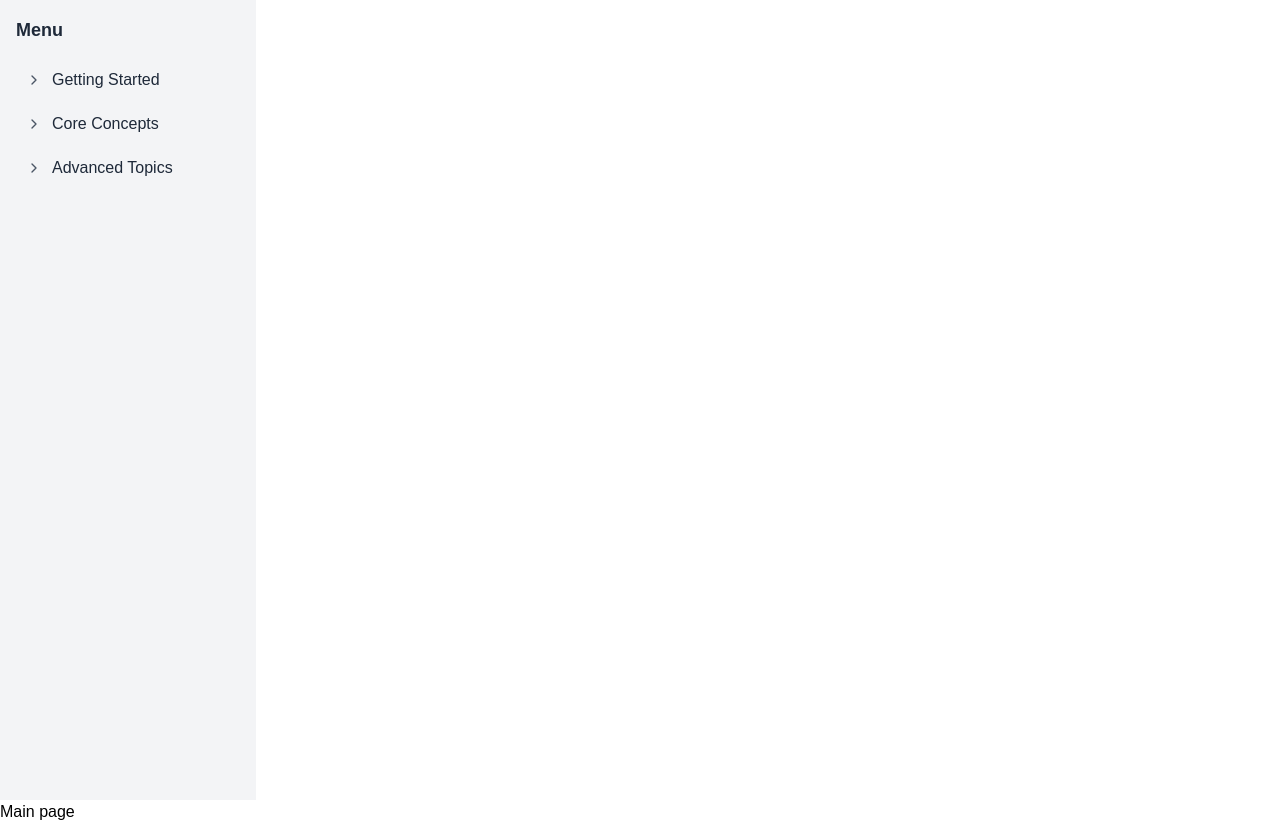
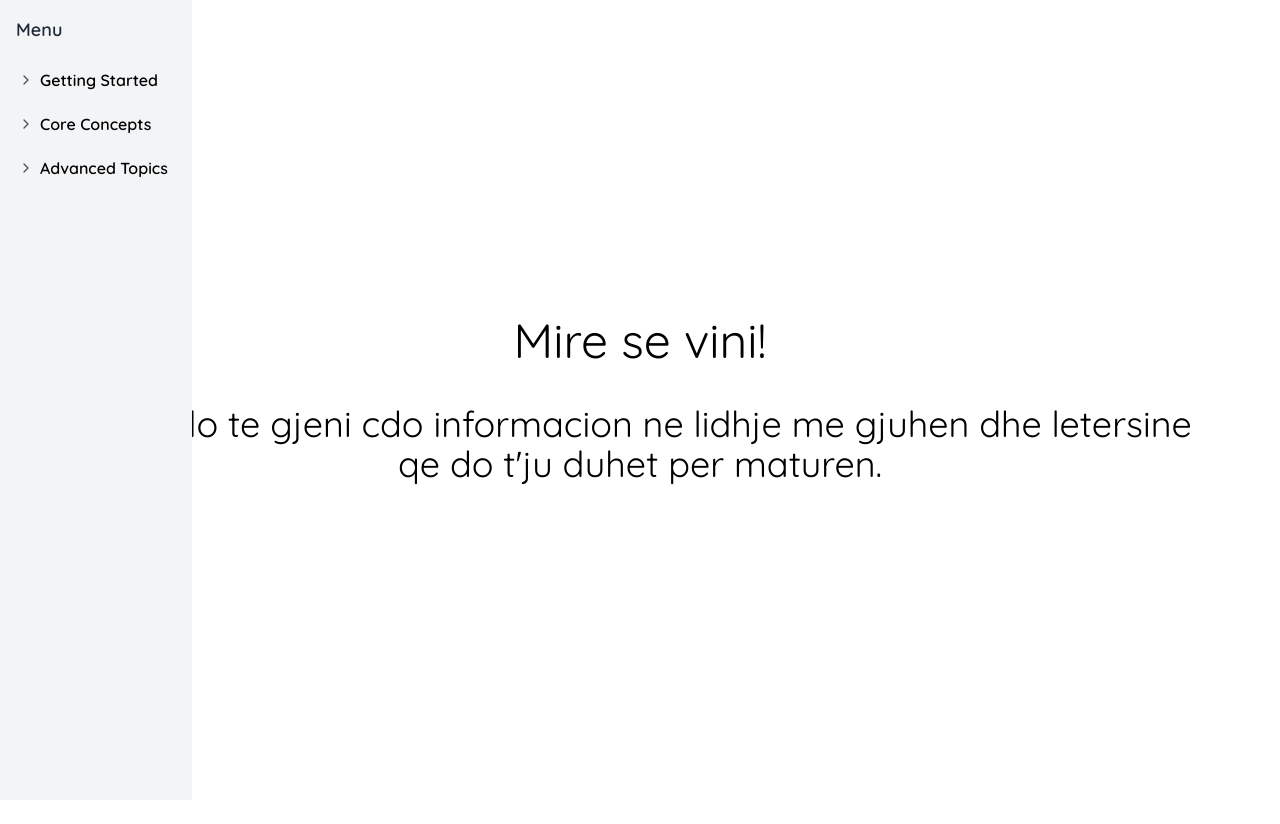
Before and after one commit to emilio1480/PNotes, a Next.js app: page / in a window 1280 px wide. After the commit the page ends 800 px from the top, so only its background shows below. Built offline with nearby package versions, Linux system fonts and the light colour scheme.

Commit message:
fix: make both side menu and subheading content visible

```diff
--- a/src/app/components/listSubheadingComponent.tsx
+++ b/src/app/components/listSubheadingComponent.tsx
@@ -1,20 +1,32 @@
-'use client'
+"use client";
 
-import type {ListSubheading} from "@/types";
+import type { ListSubheading } from "@/types";
 import React from "react";
 import DropdownButton from "@/app/components/dropdownButton";
 
 function handleTitleClick(id: number) {
-    // In Next.js, you would use: router.push(`/subtopic/${id}`)
-    console.log(`Navigating to /subtopic/${id}`);
-    window.location.hash = `subtopic/${id}`;
+	// In Next.js, you would use: router.push(`/subtopic/${id}`)
+	console.log(`Navigating to /subtopic/${id}`);
+	window.location.hash = `subtopic/${id}`;
 }
 
-export default function ListSubheadingComponent({depth,hasKids,isExpanded, listSubheading}: {depth: number; hasKids: boolean; isExpanded: boolean, listSubheading:ListSubheading}) {
-    return (
-        <div className={`flex items-center gap-2 p-2 hover:bg-gray-200 rounded cursor-pointer transition-color`} style={{paddingLeft: `${depth * 1.5 + 0.5}rem`}}>
-            <DropdownButton hasKids={hasKids} isExpanded={isExpanded}/>
-            <span className={`${hasKids ? 'font-medium' : ''} text-gray-800`} onClick={() => handleTitleClick(listSubheading.id)}>{listSubheading.title}</span>
-        </div>
-    )
+export default function ListSubheadingComponent({
+	depth,
+	hasKids,
+	isExpanded,
+	listSubheading,
+}: Readonly<{
+	depth: number;
+	hasKids: boolean;
+	isExpanded: boolean;
+	listSubheading: ListSubheading;
+}>) {
+	return (
+		<div className={`transition-color flex cursor-pointer items-center gap-1 rounded p-2 hover:bg-gray-200`} style={{ paddingLeft: `${depth * 1.1}rem` }}>
+			<DropdownButton hasKids={hasKids} isExpanded={isExpanded} />
+			<span className={`${listSubheading.parent == 0 ? "font-[600]" : ""} `} onClick={() => handleTitleClick(listSubheading.id)}>
+				{listSubheading.title}
+			</span>
+		</div>
+	);
 }
--- a/src/app/components/sideMenu.tsx
+++ b/src/app/components/sideMenu.tsx
@@ -1,36 +1,38 @@
-'use client'
+"use client";
 
-import React, {useState} from 'react';
-import ListSubheadingComponent from './listSubheadingComponent';
-import {ListSubheading} from "@/types";
+import React, { useState } from "react";
+import ListSubheadingComponent from "./listSubheadingComponent";
+import { ListSubheading } from "@/types";
 
 const sampleData: ListSubheading[] = [
-    {id: 1, title: 'Getting Started', parent: 0},
-    {id: 2, title: 'Introduction', parent: 1},
-    {id: 3, title: 'Installation', parent: 1},
-    {id: 4, title: 'Configuration', parent: 1},
-    {id: 5, title: 'Core Concepts', parent: 0},
-    {id: 6, title: 'Components', parent: 5},
-    {id: 7, title: 'Props', parent: 5},
-    {id: 8, title: 'State Management', parent: 5},
-    {id: 9, title: 'Advanced Topics', parent: 0},
-    {id: 10, title: 'Routing', parent: 9},
-    {id: 11, title: 'API Integration', parent: 9},
+	{ id: 1, title: "Getting Started", parent: 0 },
+	{ id: 2, title: "Introduction", parent: 1 },
+	{ id: 3, title: "Installation", parent: 1 },
+	{ id: 4, title: "Configuration", parent: 1 },
+	{ id: 5, title: "Core Concepts", parent: 0 },
+	{ id: 6, title: "Components", parent: 5 },
+	{ id: 7, title: "Props", parent: 5 },
+	{ id: 8, title: "State Management", parent: 5 },
+	{ id: 9, title: "Advanced Topics", parent: 0 },
+	{ id: 10, title: "Routing", parent: 9 },
+	{ id: 11, title: "API Integration", parent: 9 },
+	{ id: 12, title: "API Integration", parent: 4 },
+	{ id: 13, title: "API Integration", parent: 12 },
 ];
 
 function getChildren(parentId: number) {
-    return sampleData.filter(item => item.parent === parentId);
+	return sampleData.filter((item) => item.parent === parentId);
 }
 
 function hasChildren(id: number) {
-    return sampleData.some(item => item.parent === id);
+	return sampleData.some((item) => item.parent === id);
 }
 
-export default function SideMenu() {
+export default function SideMenu({ className }: { className?: string }) {
 	const [expandedItems, setExpandedItems] = useState<Set<number>>(new Set());
 
 	function toggleListSubheading(id: number) {
-        setExpandedItems(prev => {
+		setExpandedItems((prev) => {
 			const newSet = new Set(prev);
 			if (newSet.has(id)) {
 				newSet.delete(id);
@@ -47,14 +49,17 @@ export default function SideMenu() {
 		const children = getChildren(listSubheading.id);
 
 		return (
-            <div key={listSubheading.id} className="mb-1" onClick={(e) => {toggleListSubheading(listSubheading.id); e.stopPropagation();}}>
-                <ListSubheadingComponent listSubheading={listSubheading} depth={depth} hasKids={hasKids} isExpanded={isExpanded}/>
+			<div
+				key={listSubheading.id}
+				className="mb-1"
+				onClick={(e) => {
+					e.stopPropagation();
+					toggleListSubheading(listSubheading.id);
+				}}
+			>
+				<ListSubheadingComponent listSubheading={listSubheading} depth={depth} hasKids={hasKids} isExpanded={isExpanded} />
 
-                {hasKids && isExpanded && (
-                    <div>
-                        {children.map(child => renderListSubheading(child, depth + 1))}
-                    </div>
-                )}
+				{hasKids && isExpanded && <div>{children.map((child) => renderListSubheading(child, depth + 1))}</div>}
 			</div>
 		);
 	}
@@ -62,11 +67,11 @@ export default function SideMenu() {
 	const rootItems = getChildren(0);
 
 	return (
-        <div className="w-64 h-screen bg-gray-100 overflow-y-auto">
+		<div className={`fixed h-screen bg-gray-100 ${className}`}>
 			<div className="p-4">
-                <h2 className="text-lg font-semibold mb-4 text-gray-800">Menu</h2>
-                {rootItems.map(item => renderListSubheading(item, 0))}
+				<h2 className="mb-4 text-lg font-semibold text-gray-800">Menu</h2>
+				{rootItems.map((item) => renderListSubheading(item, 0))}
 			</div>
 		</div>
 	);
-};
+}
--- a/src/app/layout.tsx
+++ b/src/app/layout.tsx
@@ -1,23 +1,17 @@
-import { Geist, Geist_Mono } from "next/font/google";
+import { Quicksand } from "next/font/google";
 import "./globals.css";
 import SideMenu from "@/app/components/sideMenu";
 
-const geistSans = Geist({
-	variable: "--font-geist-sans",
-	subsets: ["latin"],
-});
+const quicksand = Quicksand({ weight: "variable" });
 
-const geistMono = Geist_Mono({
-	variable: "--font-geist-mono",
-	subsets: ["latin"],
-});
+const sideMenuWidth = 64;
 
 export default async function RootLayout({ children }: Readonly<{ children: React.ReactNode }>) {
 	return (
 		<html lang="en">
-			<body className={`${geistSans.variable} ${geistMono.variable} antialiased`}>
-            <SideMenu/>
-				{children}
+			<body className={`${quicksand.className} antialiased`}>
+				<SideMenu className={`w-${sideMenuWidth}`} />
+				<div className={`ml-${sideMenuWidth}`}>{children}</div>
 			</body>
 		</html>
 	);
--- a/src/app/page.tsx
+++ b/src/app/page.tsx
@@ -1,5 +1,8 @@
 export default async function Home() {
-    return (
-        <p>Main page</p>
-    );
+	return (
+		<div className={"mx-20 grid h-screen grid-cols-1 text-center text-4xl"}>
+			<p className={"self-end text-5xl"}>Mire se vini!</p>
+			<p className={"mt-10"}>Ketu do te gjeni cdo informacion ne lidhje me gjuhen dhe letersine qe do t'ju duhet per maturen.</p>
+		</div>
+	);
 }
```
Lines whose indentation alone changed are shown as unchanged.
